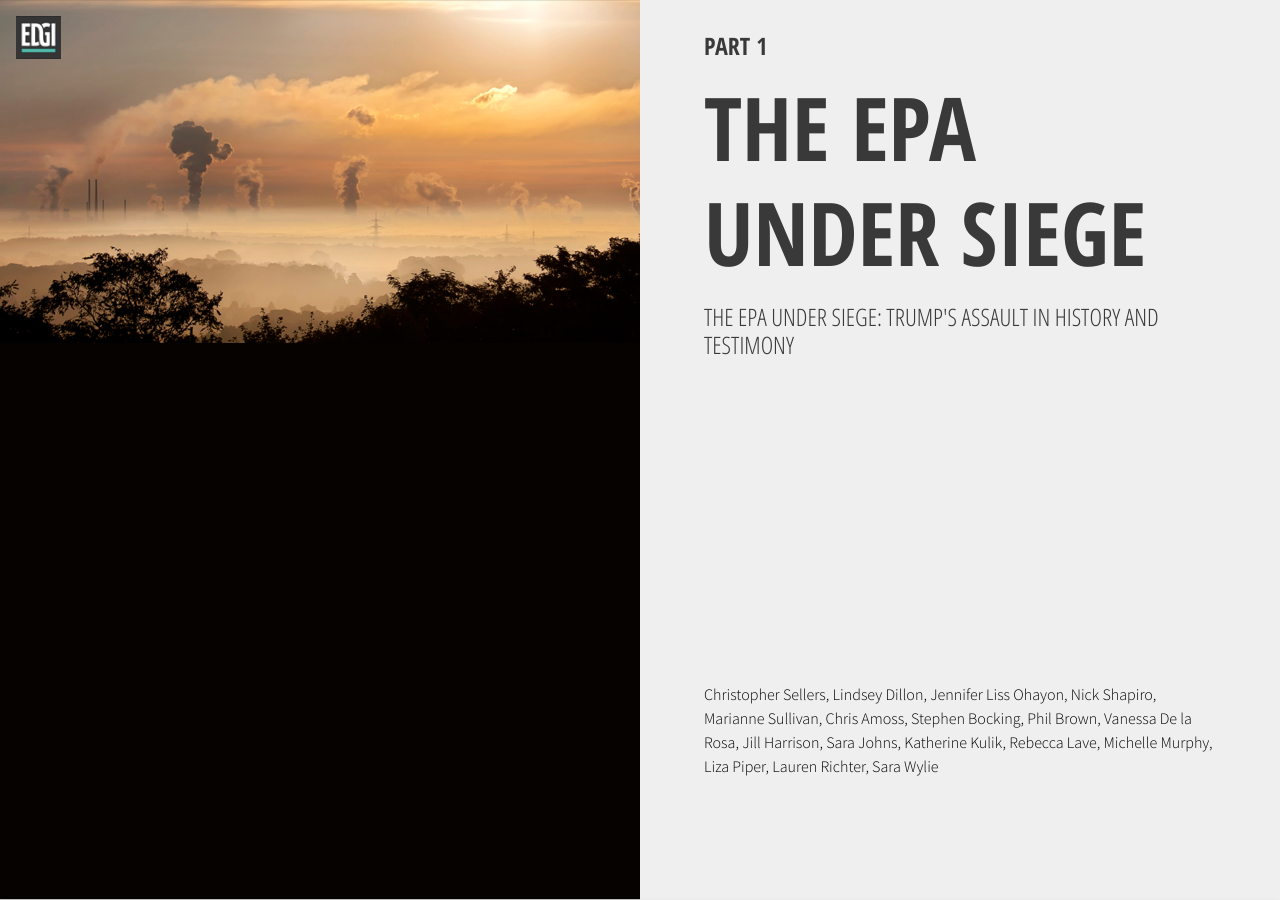
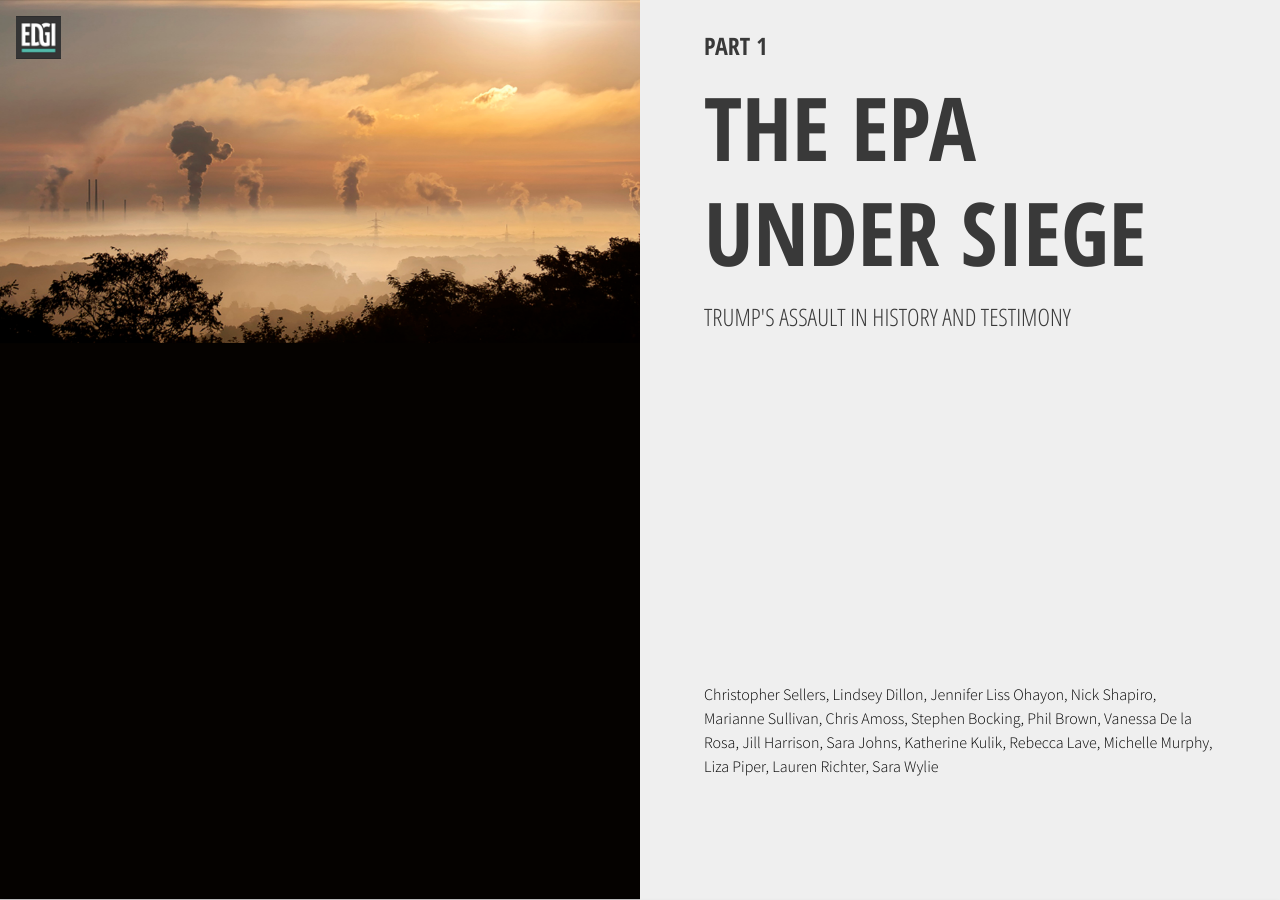
Before and after one commit to edgi-govdata-archiving/100days, a Jekyll site: the page built from epa-under-siege.html, in a window 1280 px wide and 900 px high. Built offline with Jekyll 4.4.1, drawn with Linux system fonts in a browser that asks for light colours; nearby versions of some CDN libraries; comment, search, counter and statistics services are not loaded.

Commit message:
fix subtitle on part 1 epa under siege

```diff
--- a/epa-under-siege.html
+++ b/epa-under-siege.html
@@ -2,7 +2,7 @@
 layout: default
 section: "1"
 title: "The EPA Under Siege"
-subtitle: "The EPA Under Siege: Trump's Assault in History and Testimony"
+subtitle: "Trump's Assault in History and Testimony"
 description:
 author: "Christopher Sellers, Lindsey Dillon, Jennifer Liss Ohayon, Nick Shapiro, Marianne Sullivan, Chris Amoss, Stephen Bocking, Phil Brown, Vanessa De la Rosa, Jill Harrison, Sara Johns, Katherine Kulik, Rebecca Lave, Michelle Murphy, Liza Piper, Lauren Richter, Sara Wylie"
 og-image: "part1-cover-image.jpg"
```
